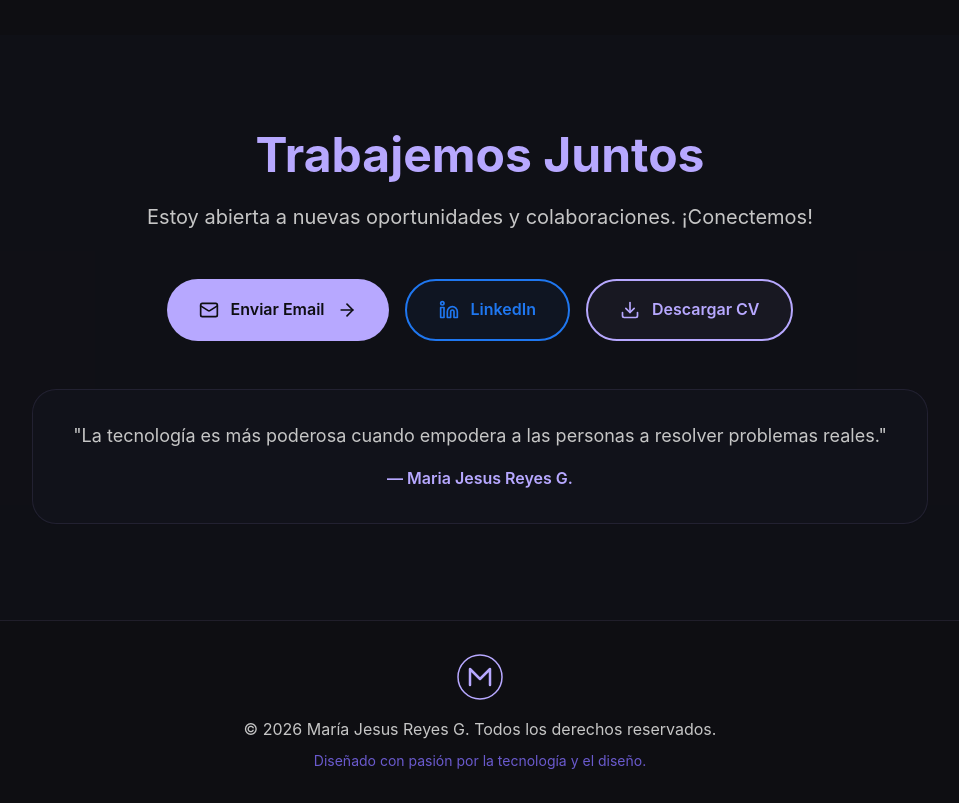
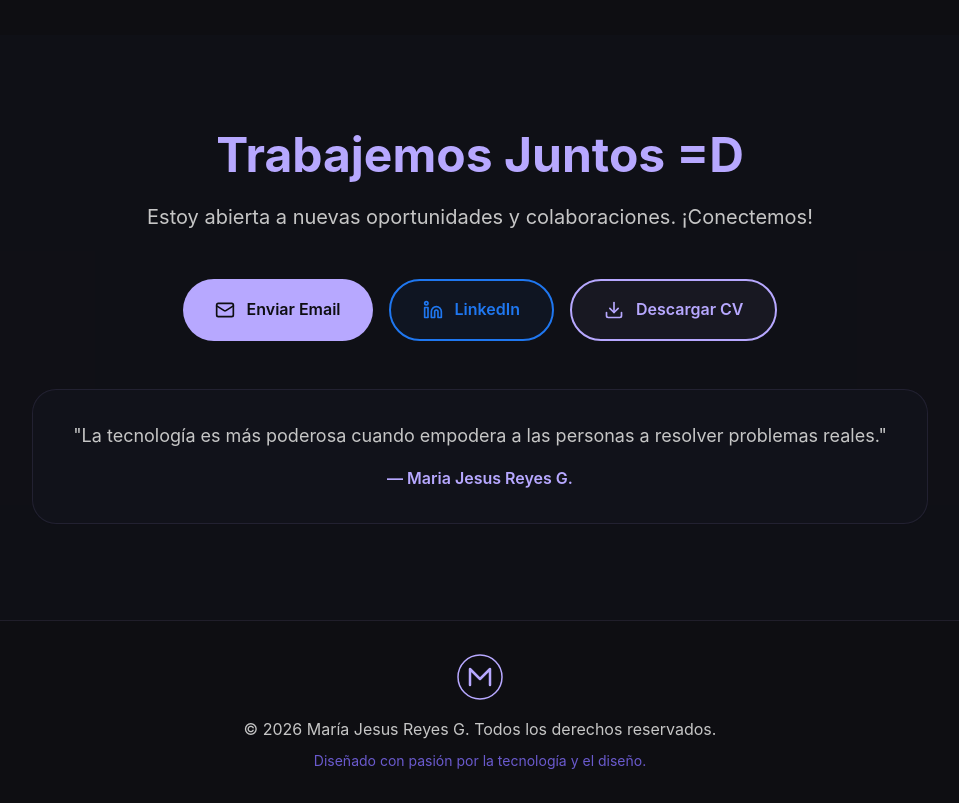
Before and after one commit to majesurrgg/portfolio-maje, a React (Vite) app: page / in a window 1280 px wide. Shown: the part 3560-4363 px from the top of the page, without its empty margins (160-1119 px from the left). Built offline with nearby package versions, Linux system fonts and the light colour scheme.

Commit message:
update contact

```diff
--- a/src/components/Contact.jsx
+++ b/src/components/Contact.jsx
@@ -6,7 +6,7 @@ const Contact = () => {
         <section id="contacto" className="py-24 px-6" style={{ backgroundColor: 'rgba(17, 18, 26, 0.5)' }}>
             <div className="max-w-4xl mx-auto text-center">
                 <h2 className="text-4xl md:text-5xl font-bold mb-6" style={{ color: '#B7A8FF' }}>
-                    Trabajemos Juntos
+                    Trabajemos Juntos =D
                 </h2>
                 <p className="text-xl mb-12" style={{ color: '#C6C6C6' }}>
                     Estoy abierta a nuevas oportunidades y colaboraciones. ¡Conectemos!
@@ -18,10 +18,9 @@ const Contact = () => {
                         style={{ backgroundColor: '#B7A8FF', color: '#0E0E12' }}>
                         <Mail size={20} />
                         Enviar Email
-                        <ArrowRight size={20} className="group-hover:translate-x-1 transition-transform" />
                     </a>
 
-                    <a href="https://linkedin.com" target="_blank" rel="noopener noreferrer"
+                    <a href="www.linkedin.com/in/maria-jesús-reyes-gonzales-b57662216" target="_blank" rel="noopener noreferrer"
                         className="px-8 py-4 rounded-full font-semibold border-2 flex items-center gap-3 transition-all duration-300 hover:scale-105"
                         style={{ borderColor: '#1F77F0', color: '#1F77F0', backgroundColor: 'rgba(31, 119, 240, 0.05)' }}>
                         <Linkedin size={20} />
```
